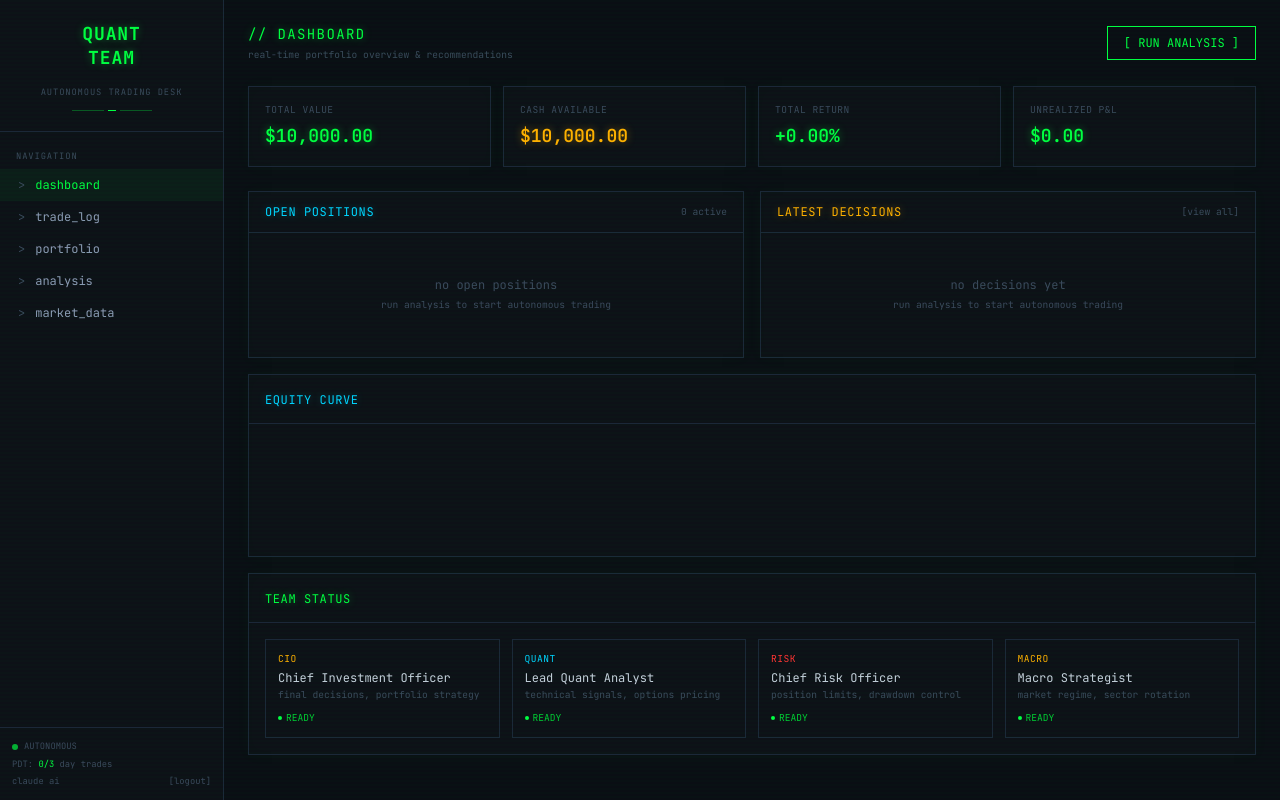
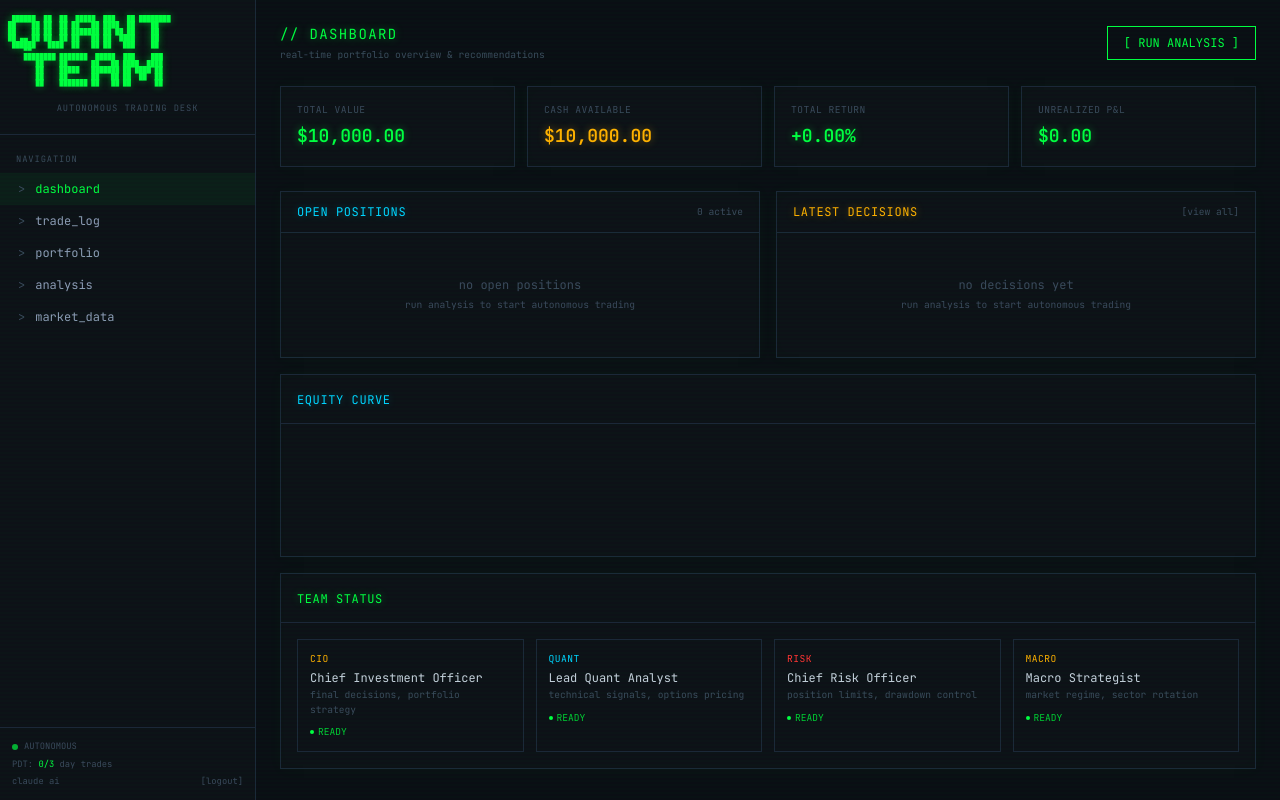
Before and after one commit to jpbuckets/quant-team, a FastAPI app: page / in a window 1280 px wide. Run offline with FastAPI, Linux system fonts and the light colour scheme; data that the repository does not hold is empty; some libraries are stand-ins or nearby versions.

Commit message:
Restore ASCII art logo in sidebar with proper sizing
Scaled font to 0.4rem with tighter letter-spacing to fit within
the 256px sidebar. Widened sidebar from w-56 to w-64 for breathing room.

Co-Authored-By: Claude Opus 4.6 (1M context) <noreply@anthropic.com>

```diff
--- a/quant_team/templates/base.html
+++ b/quant_team/templates/base.html
@@ -83,20 +83,23 @@
 <body class="h-full">
     <div class="flex h-full">
         <!-- Sidebar -->
-        <nav class="w-56 min-w-[224px] bg-term-panel border-r border-term-border flex flex-col flex-shrink-0 overflow-hidden">
-            <!-- Logo -->
-            <div class="px-4 py-5 border-b border-term-border">
-                <div class="text-term-green text-glow text-center">
-                    <div class="text-lg font-bold tracking-wider">QUANT</div>
-                    <div class="text-lg font-bold tracking-wider -mt-1">TEAM</div>
-                </div>
-                <div class="text-center mt-1.5">
+        <nav class="w-64 min-w-[256px] bg-term-panel border-r border-term-border flex flex-col flex-shrink-0 overflow-hidden">
+            <!-- ASCII Logo -->
+            <div class="px-2 py-4 border-b border-term-border overflow-hidden">
+                <pre class="text-term-green text-glow select-none leading-none" style="font-size:0.4rem;letter-spacing:0.02em;">
+ ██████  ██  ██  █████  ███   ██ ████████
+██    ██ ██  ██ ██   ██ ████  ██    ██
+██    ██ ██  ██ ███████ ██ ██ ██    ██
+██ ▄▄ ██ ██  ██ ██   ██ ██  ████    ██
+ ██████   ████  ██   ██ ██   ███    ██
+    ▀▀
+    ████████ ███████  █████  ███    ███
+       ██    ██      ██   ██ ████  ████
+       ██    █████   ███████ ██ ████ ██
+       ██    ██      ██   ██ ██  ██  ██
+       ██    ███████ ██   ██ ██      ██</pre>
+                <div class="text-center mt-2">
                     <span class="text-[0.55rem] text-term-dim tracking-widest uppercase">Autonomous Trading Desk</span>
-                </div>
-                <div class="flex justify-center mt-2 gap-1">
-                    <span class="w-8 h-px bg-term-green/30"></span>
-                    <span class="w-2 h-px bg-term-green"></span>
-                    <span class="w-8 h-px bg-term-green/30"></span>
                 </div>
             </div>
 
```
